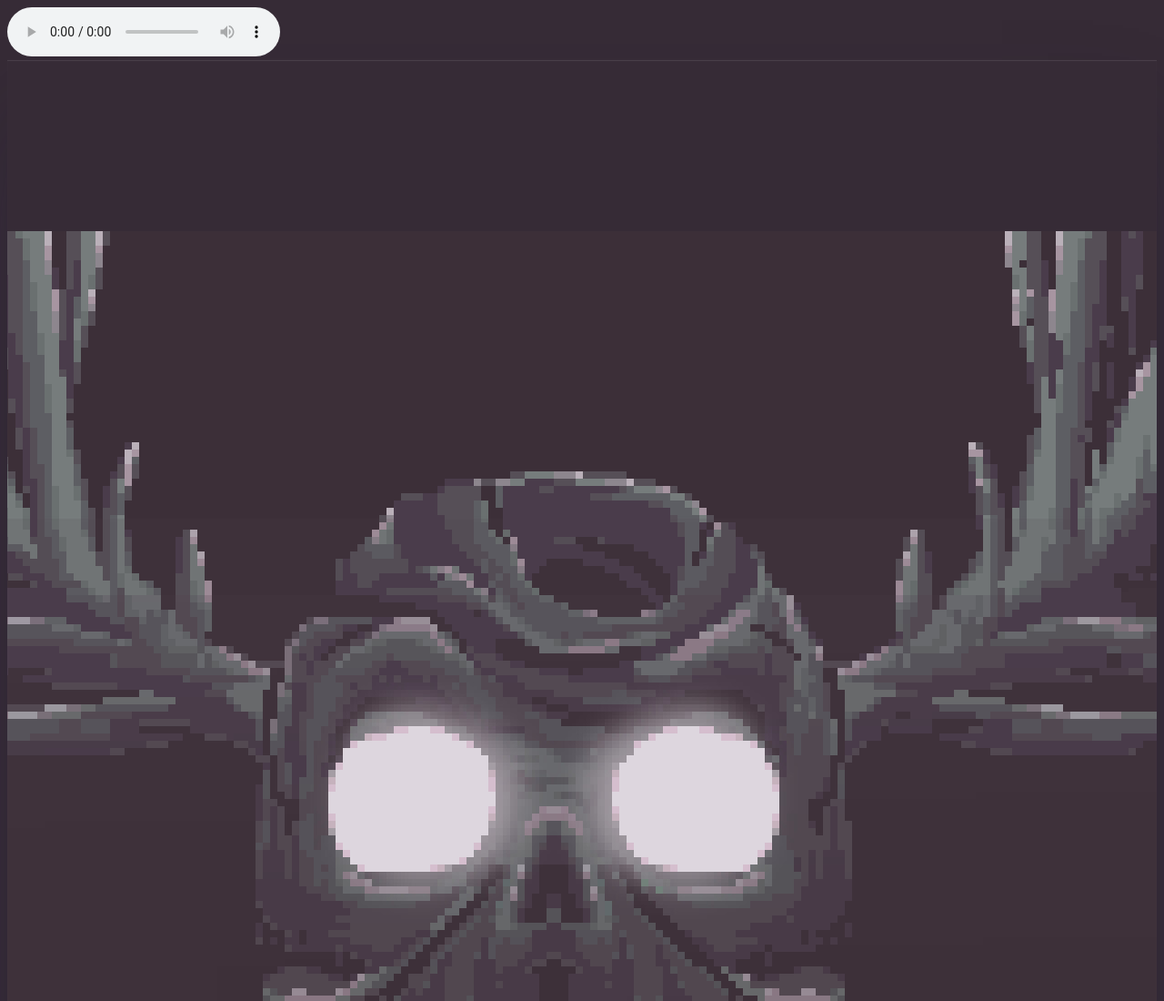
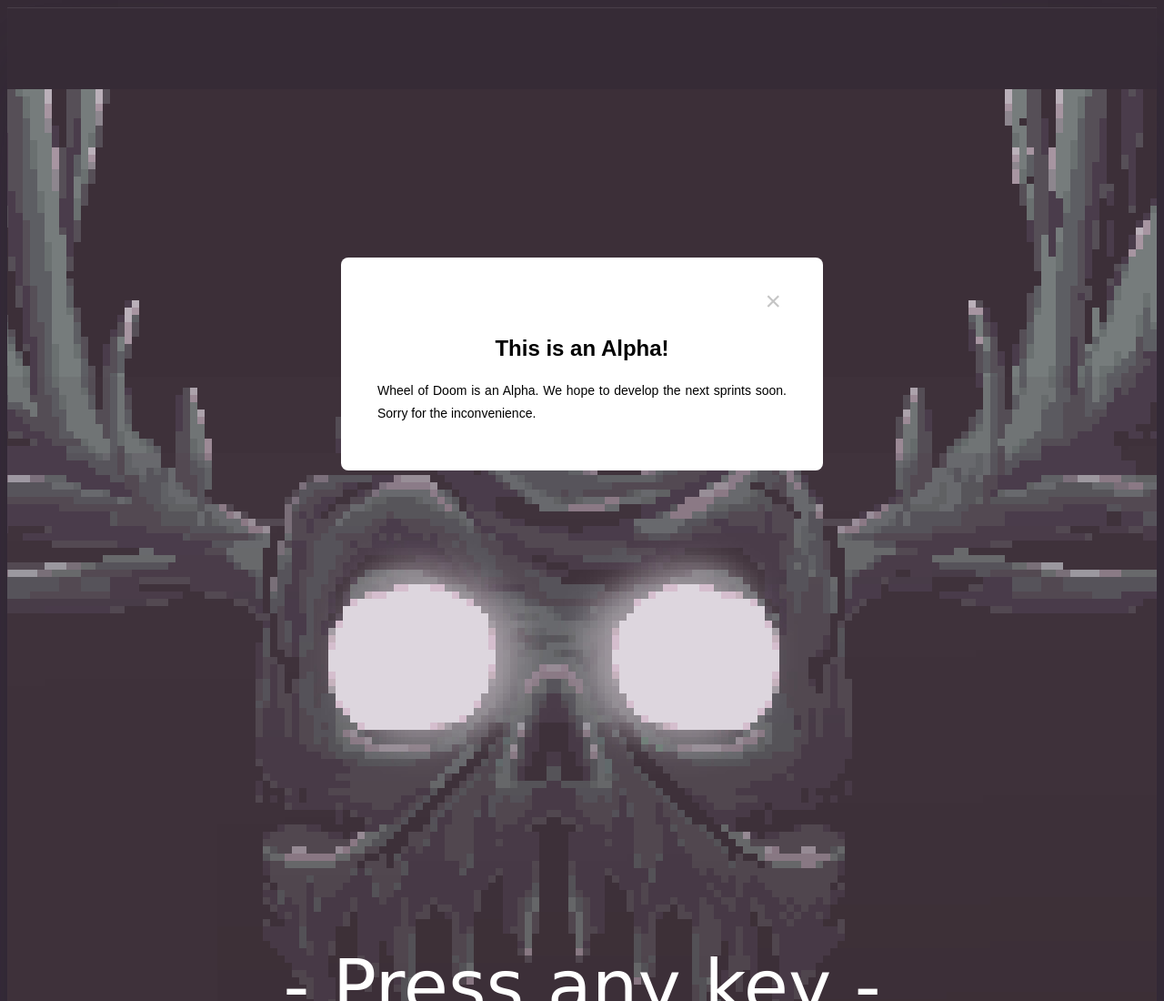
Before and after one commit to Jeann11/CODERSLLC_WEELOFDOOM, a plain HTML site: page index.html in a window 1280 px wide. Shown: the top 1100 px of the page at 91% size. Drawn offline with Linux system fonts and the light colour scheme; a web font is replaced by a local one.

Commit message:
Third commit

```diff
--- a/index.html
+++ b/index.html
@@ -12,7 +12,16 @@
 </head>
 
 <body id="index">
-    <audio controls autoplay src="SOUND/scary-enter.mp3"></audio>
+
+    <div class="popup">
+        <button id="close">&times;</button>
+        <h2>This is an Alpha!</h2>
+        <p>
+            Wheel of Doom is an Alpha. We hope to develop the next sprints soon. Sorry for the inconvenience.
+        </p>
+    </div>
+
+    <audio autoplay src="SOUND/scary-enter.mp3"></audio>
     <main>
         <div onclick="transitionToPage ('home.html')" class="container">
             <div class="enter-text">
--- a/index.js
+++ b/index.js
@@ -1,4 +1,15 @@
-window.alert ("Wheel of Doom is an Alpha. We hope to develop the next sprints soon. Sorry for the inconvenience.");
+window.addEventListener("load", function(){
+    setTimeout(
+        function open(event){
+            document.querySelector(".popup").style.display = "block";
+        },
+        1000
+    )
+});
+
+document.querySelector("#close").addEventListener("click", function(){
+    document.querySelector(".popup").style.display = "none";
+});
 
 var blink = document.getElementById('blink');
 
--- a/style.css
+++ b/style.css
@@ -1,6 +1,4 @@
 @import url('https://fonts.googleapis.com/css2?family=Kings&display=swap');
-
-
 
 body {
     background-color: #362b36;
@@ -12,7 +10,7 @@ body {
     background-repeat: no-repeat;
     background-attachment: fixed;
     background-position: center;
-    height: 1400px;
+    height: 50%;
     box-shadow: rgba(255, 255, 255, 0.1) 0px 1px 1px 0px inset, rgba(50, 50, 93, 0.25) 0px 50px 100px -20px, rgba(0, 0, 0, 0.3) 0px 30px 60px -30px;
 
 }
@@ -26,6 +24,35 @@ body {
     font-family:  'Kings', cursive;
 }
 
+.popup{
+    background-color: #ffffff;
+    width: 450px;
+    padding: 30px 40px;
+    position: absolute;
+    transform: translate(-50%,-50%);
+    left: 50%;
+    top: 50%;
+    border-radius: 8px;
+    font-family: "Poppins",sans-serif;
+    display: none;
+    text-align: center;
+}
+.popup button{
+    display: block;
+    margin:  0 0 20px auto;
+    background-color: transparent;
+    font-size: 30px;
+    color: #c5c5c5;
+    border: none;
+    outline: none;
+    cursor: pointer;
+}
+.popup p{
+    font-size: 14px;
+    text-align: justify;
+    margin: 20px 0;
+    line-height: 25px;
+}
 
 
 
```
Also changed, not shown: home.html (+1 -0 lines), 1 other file.
